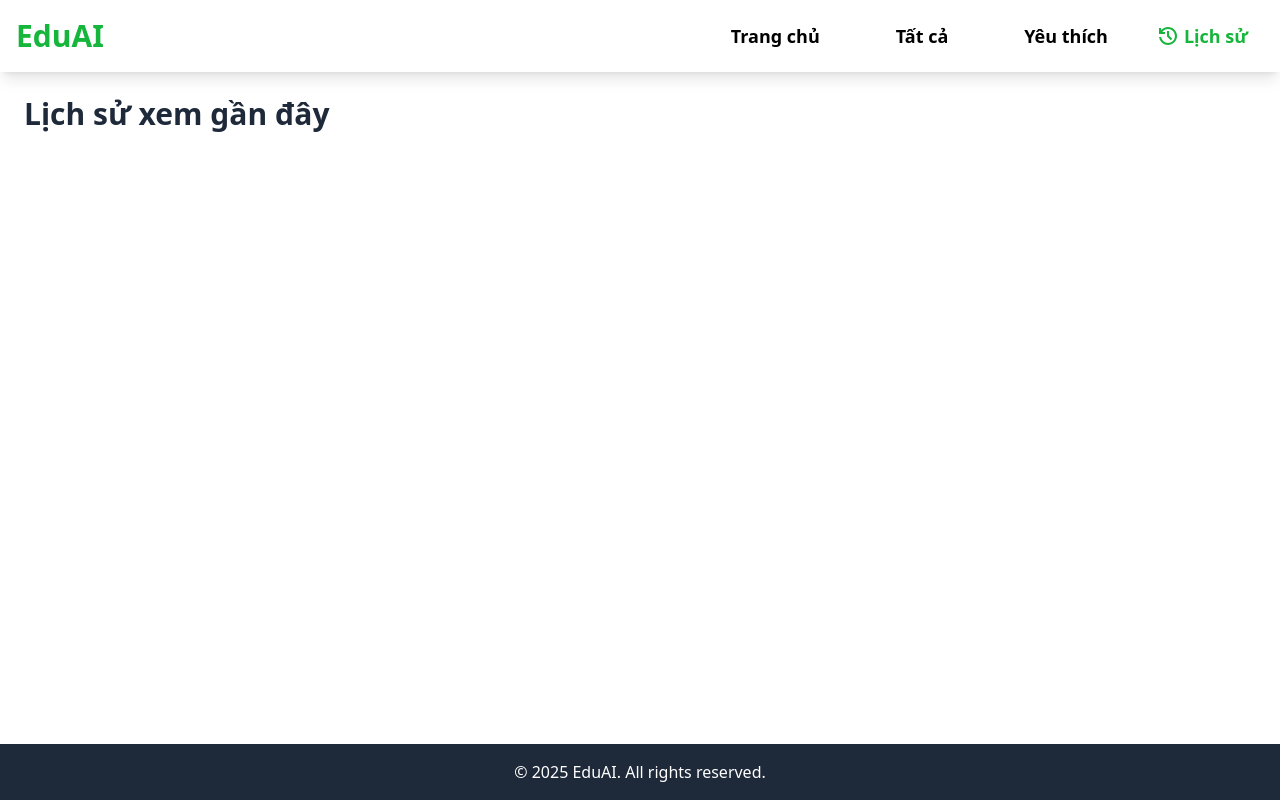
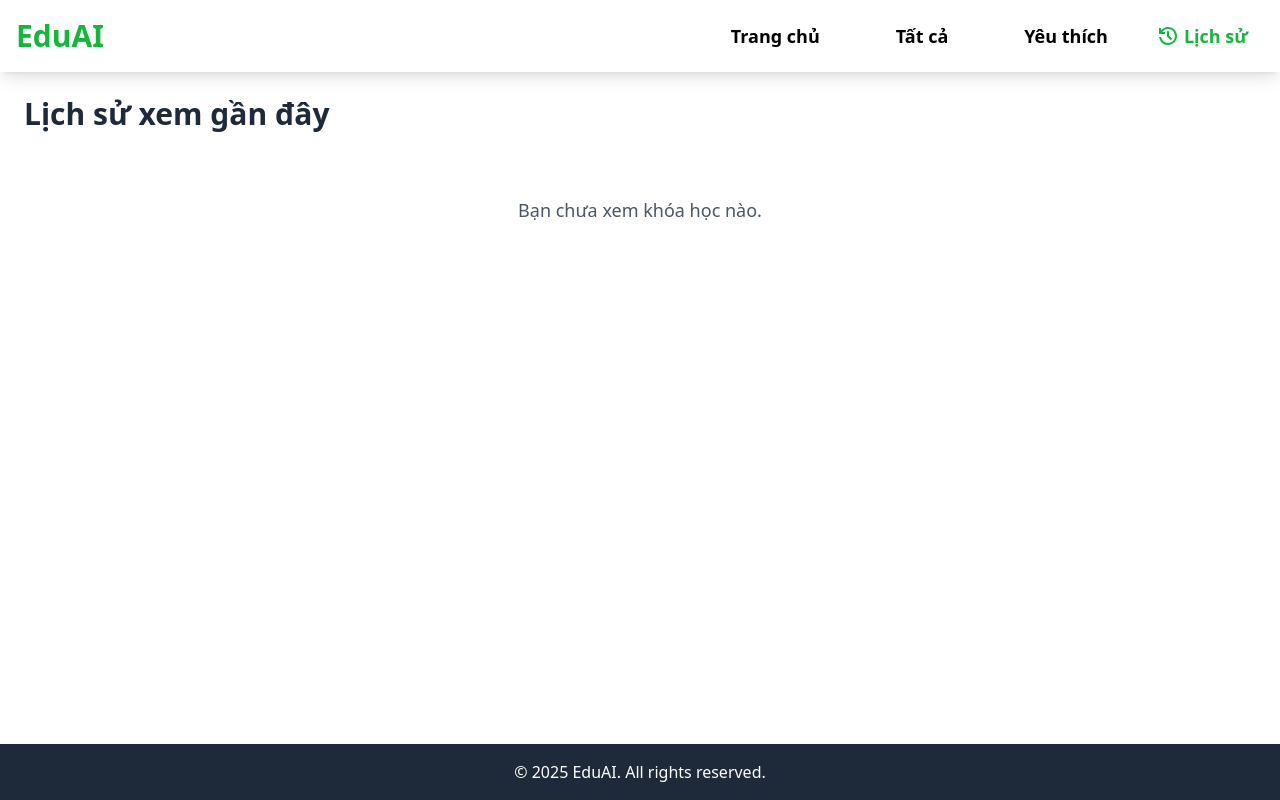
Before and after one commit to nguyenthanhduc242004/edu-ai, a React (Create React App) app: page /history in a window 1280 px wide. Built offline with nearby package versions, Linux system fonts and the light colour scheme.

Commit message:
Show message when user haven't viewed any products.

```diff
--- a/src/app/pages/HistoryPage/HistoryPage.js
+++ b/src/app/pages/HistoryPage/HistoryPage.js
@@ -13,6 +13,9 @@ export default function HistoryPage() {
     return (
         <>
             <h2 className="text-3xl font-bold text-gray-800 mb-6">Lịch sử xem gần đây</h2>
+            {viewedProducts.length === 0 ? (
+                <p className="text-gray-600 text-lg text-center py-10">Bạn chưa xem khóa học nào.</p>
+            ) : (
                 <div className="grid grid-cols-1 sm:grid-cols-2 lg:grid-cols-3 xl:grid-cols-4 gap-6 mb-4">
                     {viewedProducts.map((product) => (
                         <ProductCard
@@ -24,6 +27,7 @@ export default function HistoryPage() {
                         />
                     ))}
                 </div>
+            )}
         </>
     );
 }
```
Lines whose indentation alone changed are shown as unchanged.
